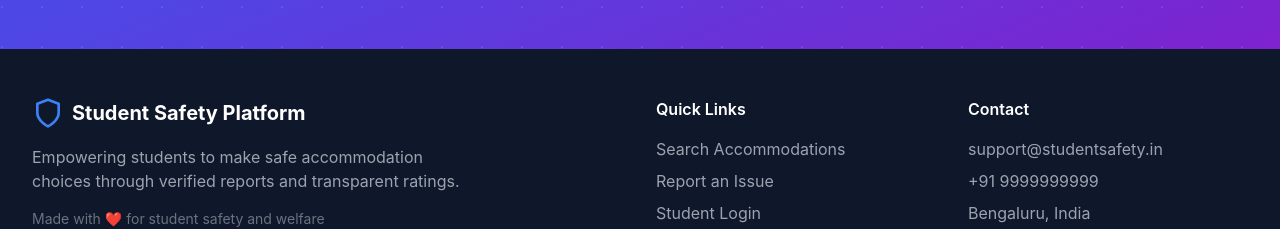
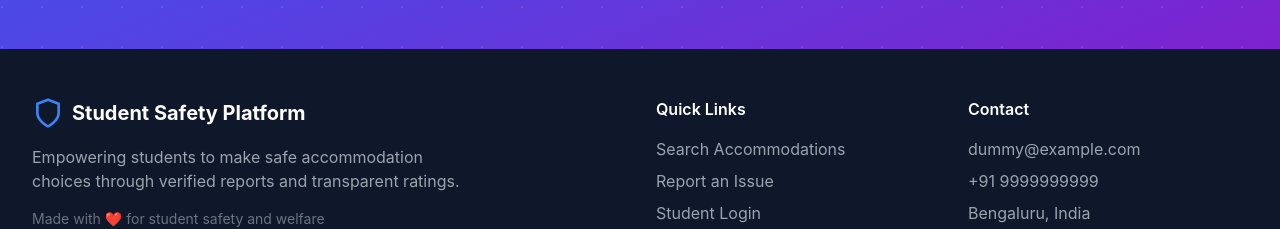
Before and after one commit to sameekshyaranjan/DormWatch, a React (Vite) app in the folder frontend/: page / in a window 1280 px wide. Shown: the part 5780-6009 px from the top of the page. Built offline with nearby package versions, Linux system fonts and the light colour scheme; no server answers.

Commit message:
updated project

```diff
--- a/frontend/src/components/layout/Footer.tsx
+++ b/frontend/src/components/layout/Footer.tsx
@@ -80,9 +80,9 @@ export function Footer() {
             </h3>
             <ul className="space-y-3">
               <li>
-                <a href="mailto:support@dormwatch.in" className="text-sm text-body hover:text-ink dark:text-[#888888] dark:hover:text-white transition-colors flex items-center gap-2">
+                <a href="mailto:dummy@example.com" className="text-sm text-body hover:text-ink dark:text-[#888888] dark:hover:text-white transition-colors flex items-center gap-2">
                   <Mail className="h-3.5 w-3.5" />
-                  support@dormwatch.in
+                  dummy@example.com
                 </a>
               </li>
               <li className="flex gap-3 pt-1">
--- a/frontend/src/pages/Home.tsx
+++ b/frontend/src/pages/Home.tsx
@@ -684,7 +684,7 @@ export const Home: React.FC = () => {
               <div>
                 <h4 className="font-semibold text-white mb-4">Contact</h4>
                 <ul className="space-y-2">
-                  <li>support@studentsafety.in</li>
+                  <li>dummy@example.com</li>
                   <li>+91 9999999999</li>
                   <li>Bengaluru, India</li>
                 </ul>
```
